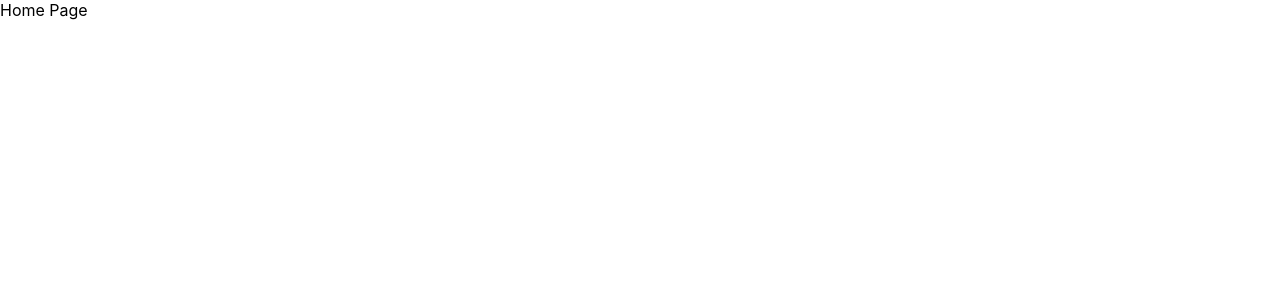
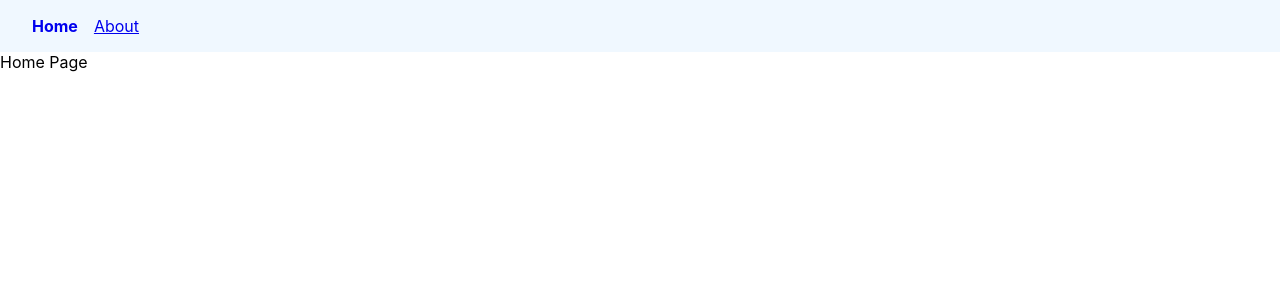
Before and after one commit to PatharkarAkshay/react_router_tutorial, a React (Create React App) app: page / in a window 1280 px wide. Shown: the top 300 px of the page. Built offline with nearby package versions, Linux system fonts and the light colour scheme.

Commit message:
Links and Active Links

```diff
--- a/src/App.js
+++ b/src/App.js
@@ -1,12 +1,17 @@
 import { Routes, Route } from "react-router-dom";
 import About from "./components/About";
 import Home from "./components/Home";
+import { Navbar } from "./components/Navbar";
+
 function App() {
   return (
-    <Routes>
-      <Route path="/" element={<Home />} />
-      <Route path="/about" element={<About />} />
-    </Routes>
+    <>
+      <Navbar />
+      <Routes>
+        <Route path="/" element={<Home />} />
+        <Route path="/about" element={<About />} />
+      </Routes>
+    </>
   );
 }
 
--- /dev/null
+++ b/src/components/Navbar.js
@@ -0,0 +1,21 @@
+import { NavLink } from "react-router-dom";
+
+export const Navbar = () => {
+  const navLinkStyles = ({ isActive }) => {
+    return {
+      fontWeight: isActive ? "bold" : "normal",
+      textDecoration: isActive ? "none" : "underline",
+    };
+  };
+
+  return (
+    <nav className="primary-nav">
+      <NavLink to="/" style={navLinkStyles}>
+        Home
+      </NavLink>
+      <NavLink to="/about" style={navLinkStyles}>
+        About
+      </NavLink>
+    </nav>
+  );
+};
--- a/src/index.css
+++ b/src/index.css
@@ -1,13 +1,27 @@
 body {
   margin: 0;
-  font-family: -apple-system, BlinkMacSystemFont, 'Segoe UI', 'Roboto', 'Oxygen',
-    'Ubuntu', 'Cantarell', 'Fira Sans', 'Droid Sans', 'Helvetica Neue',
+  font-family: -apple-system, BlinkMacSystemFont, "Segoe UI", "Roboto", "Oxygen",
+    "Ubuntu", "Cantarell", "Fira Sans", "Droid Sans", "Helvetica Neue",
     sans-serif;
   -webkit-font-smoothing: antialiased;
   -moz-osx-font-smoothing: grayscale;
 }
 
 code {
-  font-family: source-code-pro, Menlo, Monaco, Consolas, 'Courier New',
+  font-family: source-code-pro, Menlo, Monaco, Consolas, "Courier New",
     monospace;
 }
+
+.primary-nav {
+  background-color: aliceblue;
+  padding: 16px 32px;
+}
+
+nav a {
+  margin-right: 16px;
+}
+
+/* nav a.active {
+  text-decoration: none;
+  font-weight: bold;
+} */
```
